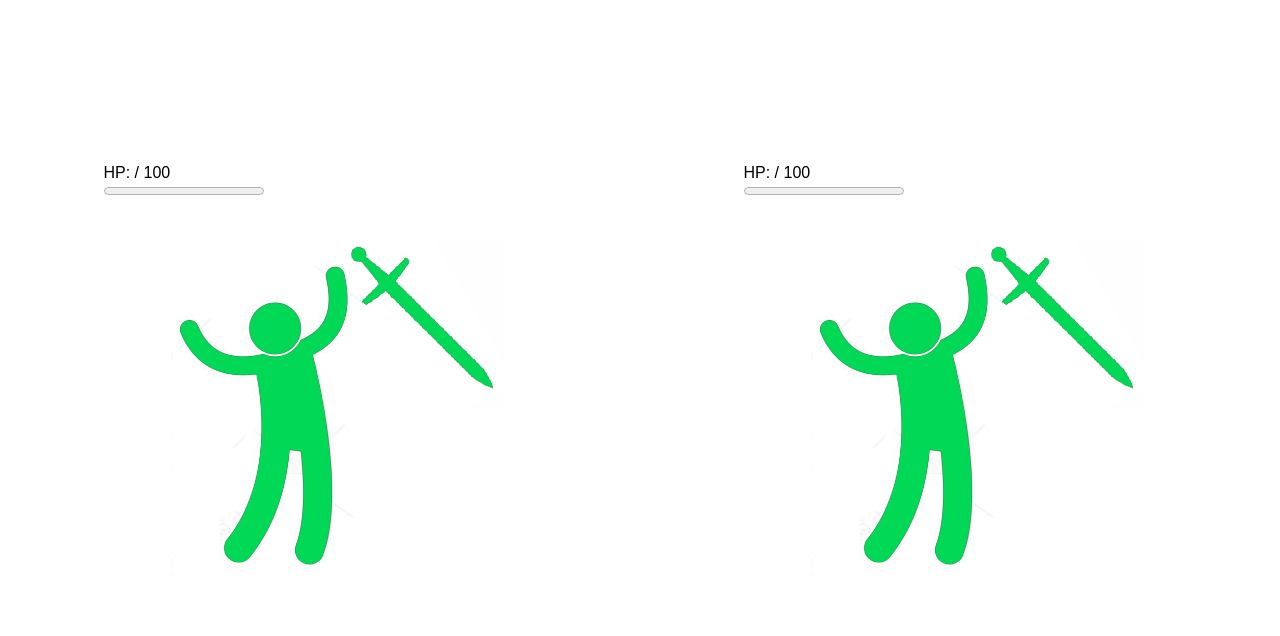
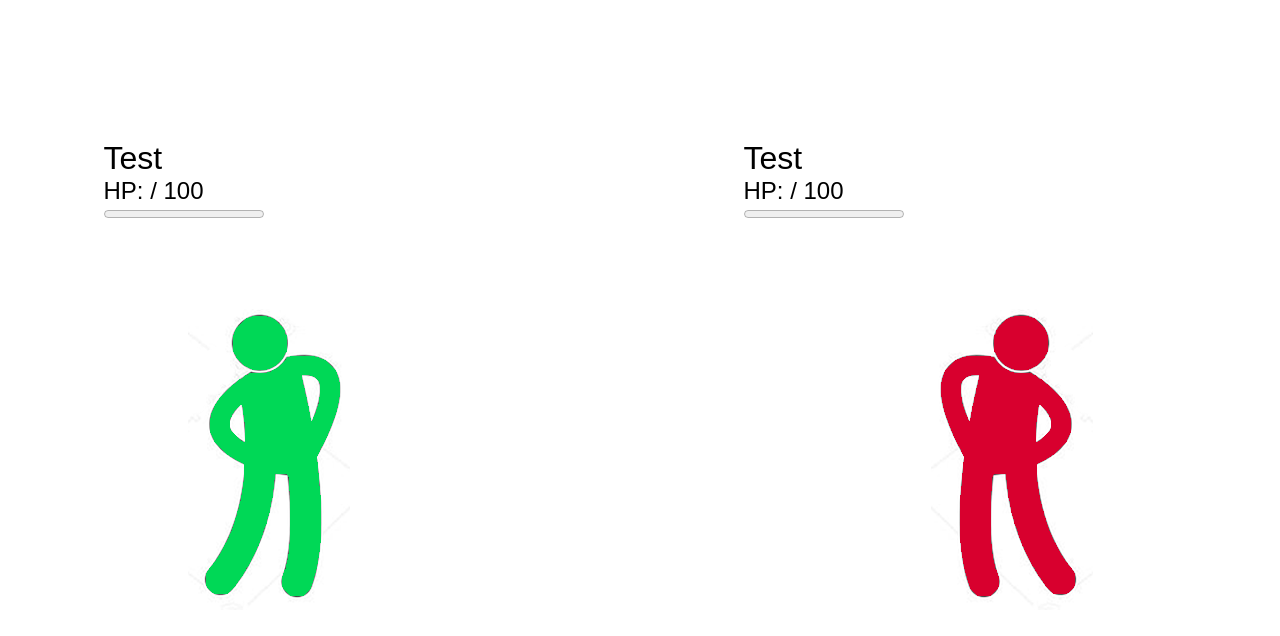
Before and after one commit to AlexVeretrnkin/Net-Sockets, an Angular app: page /game in a window 1280 px wide. Shown: the top 636 px of the page. Built offline with nearby package versions, Linux system fonts and the light colour scheme.

Commit message:
Long message

```diff
--- a/src/app/game/arena/arena.component.html
+++ b/src/app/game/arena/arena.component.html
@@ -6,3 +6,6 @@
     [team]="playerEnum.ENEMY"
     [state]="enemyState"
 ></app-player>
+
+<button class="hide-nosm action-button" style="position: absolute; bottom: 0; left: 0">Attack</button>
+<button class="hide-nosm action-button" style="position: absolute; bottom: 0; right: 0">Block</button>
--- a/src/app/game/arena/arena.component.scss
+++ b/src/app/game/arena/arena.component.scss
@@ -7,3 +7,22 @@
   justify-content: space-around;
   align-items: center;
 }
+
+.action-button {
+  width: 200px;
+  height: 150px;
+  text-align: center;
+}
+
+@media only screen and (max-width: 800px) {
+  .hide-nosm {
+    display: initial;
+  }
+}
+
+
+@media only screen and (min-width: 800px) {
+  .hide-nosm {
+    display:none;
+  }
+}
--- a/src/app/game/player/player.component.html
+++ b/src/app/game/player/player.component.html
@@ -1,4 +1,5 @@
-<div class="player-text"> HP: {{health}} / 100 </div>
+<div class="player-text player-name"> {{name}} </div>
+<div class="player-text player-hp"> HP: {{health}} / 100 </div>
 <progress id="health" value="{{health}}" max="100"></progress>
 <div *ngIf="team == playerEnum.ALLY">
   <img *ngIf="state === stateEnum.STILL" src="./assets/player/ally_still.png">
--- a/src/app/game/player/player.component.scss
+++ b/src/app/game/player/player.component.scss
@@ -1,4 +1,12 @@
 .player-text {
   font-family: Arial;
+}
+
+.player-hp {
   width: 100%;
+  font-size: 1.5em;
 }
+
+.player-name {
+  font-size: 2em;
+}
--- a/src/app/game/player/player.component.ts
+++ b/src/app/game/player/player.component.ts
@@ -8,6 +8,8 @@ import {PlayerTeam} from '../../shared/model/player.team';
   styleUrls: ['./player.component.scss']
 })
 export class PlayerComponent implements OnInit {
+  @Input() name: string;
+  @Input() health: PlayerTeam;
   @Input() team: PlayerTeam;
   @Input() state: PlayerState;
 
@@ -17,8 +19,8 @@ export class PlayerComponent implements OnInit {
   constructor() { }
 
   ngOnInit() {
-    this.team = PlayerTeam.ALLY;
-    this.state = PlayerState.ATTACKING;
+    this.name = 'Test';
+    // Nothing
   }
 
 }
```
